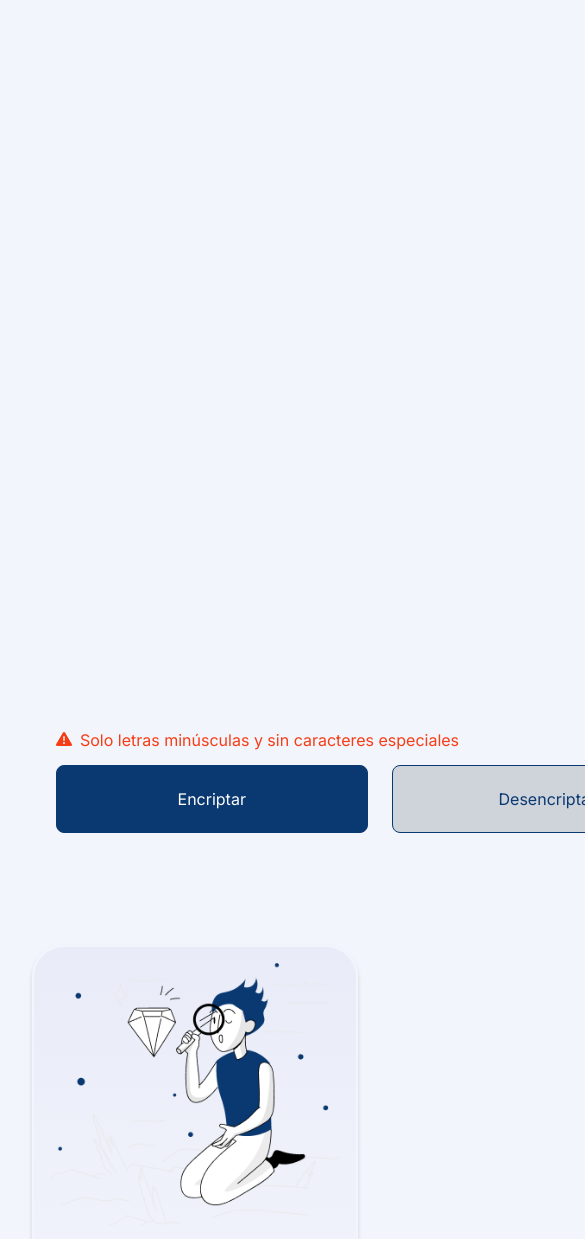
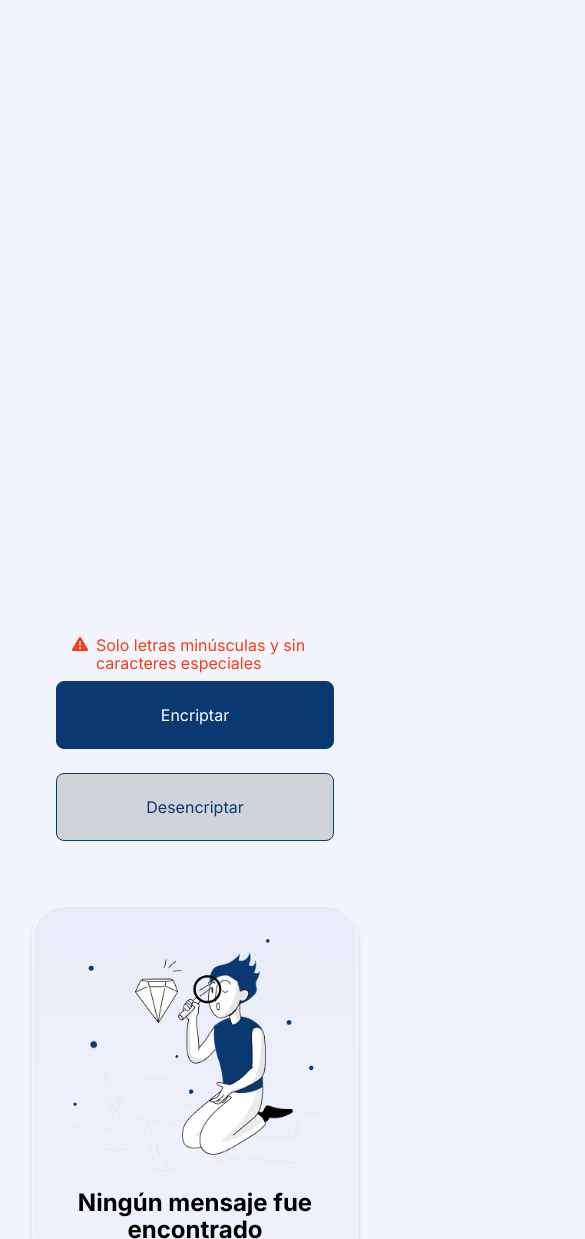
Before and after one commit to LucasColman/encriptador-de-texto, a plain HTML site: page index.html in a window 390 px wide. Shown: the part 86-1325 px from the top of the page, 585 px wide, since content can reach past the window. Drawn offline with nearby package versions, Linux system fonts and the light colour scheme.

Commit message:
correcion de estilos responsive

```diff
--- a/css/styles.css
+++ b/css/styles.css
@@ -29,11 +29,16 @@
     box-sizing: border-box;
 }
 
+html,body{
+    height: 100%;
+}
 
 body{
+    display: flex;
+    flex-direction: column;
     background-color: var(--lightBlue100);
     font-family: var(--fuente-primaria);
-    min-height: 100%;
+    min-height: 100vh; /* asegura que el contenido siempre ocupe al menos la altura de la ventana. */
 }
 
 
@@ -53,74 +58,77 @@ body{
 
 /* ----------------MAIN---------------- */
 .main{
+    flex: 1; /*  Hace que el main crezca para ocupar todo el espacio disponible entre el header y el footer. */
+    display: flex;
     position: relative;
-    display: flex;
 }
 
 /* ---------AREA DEL ENCRIPTADOR------------ */
 
 .main__encriptador{
     width: 100%;
+    height: 100%;
     margin: 1rem 2.5rem;
+
 }
 
 .main__encriptador__container{
     display: flex;
     flex-direction: column;
     gap: 1rem;
+    max-height: calc(100vh - 1rem); /* Ajusta según la altura disponible */
+    width: 100%;
     padding: 1rem 2.5rem;
-    max-height: calc(100vh - 0.5rem); /* Ajusta según la altura disponible */
     overflow: hidden;
-
 }
 
 .main__encriptador__container__text-area{
     resize: none;
     outline: none;
+    border:none;
     overflow-y: auto;
     font-family: var(--fuente-primaria);
     font-size: 32px;
     text-align: center;
-    border: none;
     background-color: var(--lightBlue100);
-    height: 100%; /* Permite que crezca según contenido */
-    min-height: 100%; /* Altura máxima del textarea */
-    padding: 1rem; /* Espacio interior para comodidad */
-
+    width: 100%;
+    max-height: auto;
+    padding: 1rem;
 }
 
 .main__encriptador__container__bloque{
     display: flex;
     flex-direction: column;
+    gap: 0.5rem;
     width: 100%;
-
 }
 
 .main__encriptador__container__bloque__aviso{
     display: flex;
     gap: 0.5rem;
+    margin-left: 1rem;
     color: #f53d16;
 }
 
 .main__encriptador__container__bloque__botones{
     display: flex;
+    justify-content: center;
     gap: 1.5rem;
-    margin-top: 1rem;
-    margin-left: auto;
-    margin-right: auto;
     width: 100%;
+    height: 100%;
+
+
 }
-
 
 .main__encriptador__container__bloque__botones__btn1,
 .main__encriptador__container__bloque__botones__btn2{
-    width: 50%;
     padding: 1.5rem 0;
     font-family: var(--fuente-primaria);
     font-size: 1rem;
     border-radius: 0.5rem;
     cursor: pointer;
     text-align: center;
+    width: 100%;
 }
 
 .main__encriptador__container__bloque__botones__btn1{
@@ -145,7 +153,8 @@ body{
 
 /* ------------AREA DEL RESULTADO-------------- */
 .main__resultado{
-    width: 100%;
+    width: 100%;;
+    max-height: 100%;
     margin: 1rem 2.5rem;
 }
 
@@ -155,8 +164,8 @@ body{
     flex-direction: column;
     align-items: center;
     justify-content: center;
-    /* Ajusta según la altura disponible */
-    max-height: calc(100vh - 1rem);
+    gap:1rem;
+    /* max-height: calc(100vh - 1rem); */ /* Ajusta según la altura disponible */
     height: 100%;
     overflow: hidden;
     background-color: white;
@@ -179,6 +188,7 @@ body{
     align-items: center;
     gap: 1rem;
     padding: 1rem;
+
     /* display: none; */
 }
 
@@ -210,16 +220,20 @@ body{
     display: none;
 }
 
+.main__resultado_container__botones{
+    min-width: 80%;
+    margin: 2rem;
+}
+
 #btn-copiar{
-    margin-bottom: 1rem;
     display: none;
 }
 
-
-
 /* --------FOOTER-------- */
 .footer{
-    width: 100%;
+    display: flex;
+    justify-content: center;
+    align-items: center;
     text-align: center;
     padding: 1.5rem;
     box-sizing: border-box;
@@ -228,11 +242,7 @@ body{
     font-size: 1rem;
 }
 
-
-
-/* --------RESPONSIVE-------- */
-@media((width <= 768px) and (height <= 1024px) ){
-
+ @media((width <= 768px) ){
     .header__menu {
         padding: 1rem 2.5rem;
         display: flex;
@@ -245,31 +255,71 @@ body{
         display: flex;
         flex-direction: column;
         align-items: center;
+        width: auto;
+        height: auto;
         padding: 1rem;
 
     }
 
-.main__encriptador {
-    width: auto;
-    margin: auto;
+    .main__encriptador__container__bloque__botones{
+        display: flex;
+        flex-direction: column;
+    }
+
+    .main__resultado {
+        padding: 1rem;
+        width: 100%;
+        height: 100%;
+    }
+
+    .main__resultado__container {
+        display: flex;
+        flex-direction: column;
+        align-items: center;
+        justify-content: center;
+        gap: 1rem;
+        height: auto;
+
+        padding: 1rem;
+    }
+
+    .main__resultado__container__botones{
+        display: flex;
+        flex-direction: column;
+        align-items: center;
+        justify-content: center;
+
 
     }
 
+
+
+
     #btn-copiar{
-    /* adaptar a la pantalla */
         width: auto;
         padding: 1rem;
+    }
+    .footer {
+        flex-direction: column;;
+        align-items: center;
+        padding: 1rem;
+        width: auto;
+        height: auto;
     }
 
     }
 
-@media (max-width: 768px) {
-    .main__resultado {
-        margin: 5rem;
-        padding: 1rem;
+    @media (height > 1024px) {
+
+        .main__encriptador{
+            min-height: auto;
         }
 
-    .footer {
-        width: 100%;
+
+
+        .main__encriptador__container__text-area {
+            max-height: auto;
         }
+
+
     }
--- a/index.html
+++ b/index.html
@@ -56,7 +56,6 @@
               </button>
             </div>
           </div>
-
         </div>
       </section>
 
@@ -86,7 +85,12 @@
           >
           </textarea>
 
-          <button onclick="copiarTexto()" id="btn-copiar" class ="main__encriptador__container__bloque__botones__btn1" type="button">¡Copiar!</button>
+          <div class="main__resultado_container__botones">
+            <button onclick="copiarTexto()" id="btn-copiar" class ="main__encriptador__container__bloque__botones__btn1" type="button">¡Copiar!</button>
+          </div>
+
+
+
 
         </div>
       </section>
--- a/js/app.js
+++ b/js/app.js
@@ -39,11 +39,11 @@ function encriptar() {
     textAreaResultado.style.display = "block";
     btnCopiar.style.display = "block";
     let textoEncriptado = textoUsuario
-      .replace("e", "enter")
-      .replace("i", "imes")
-      .replace("a", "ai")
-      .replace("o", "ober")
-      .replace("u", "ufat");
+      .replaceAll("e", "enter")
+      .replaceAll("i", "imes")
+      .replaceAll("a", "ai")
+      .replaceAll("o", "ober")
+      .replaceAll("u", "ufat");
     asignarTexto("#resultado", textoEncriptado);
     return textoEncriptado;
   } else {
```
Lines whose indentation alone changed are shown as unchanged.
